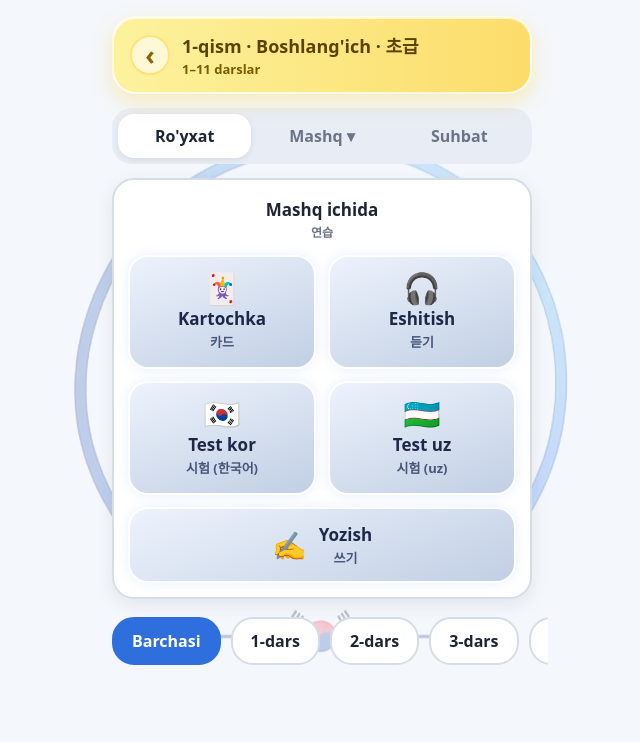
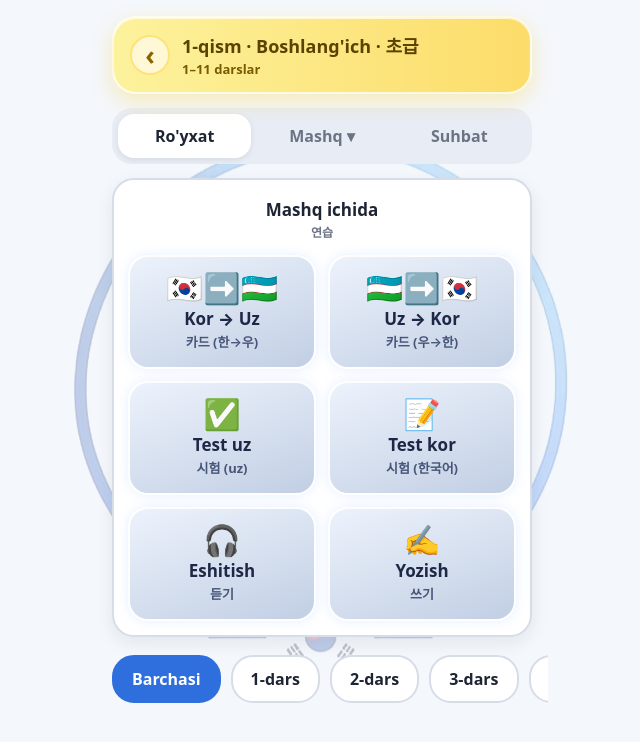
Before and after one commit to aksdi0202-pixel/topikgo-app, a plain HTML site: page bolim.html in a window 1280 px wide. Both pictures are taken after a click on the button "Mashq ▾". Shown: the whole page, without its empty margins (318-958 px from the left). Drawn offline with Linux system fonts and the light colour scheme.

Commit message:
Split Kartochka into Kor→Uz and Uz→Kor, reorder Mashq tiles with icons
Co-Authored-By: Claude Haiku 5.5 <noreply@anthropic.com>
Claude-Session: https://claude.ai/code/session_01W1iXZm6cdF5vPNG1tGJF1R

```diff
--- a/bolim.html
+++ b/bolim.html
@@ -59,8 +59,6 @@
   .mashq .em { font-size: 30px; line-height: 1; }
   .mashq .nm { display: block; font-weight: 800; font-size: 17px; text-align: center; }
   .mashq .kr { display: block; font-size: 13px; font-weight: 600; color: #465578; text-align: center; margin-top: 2px; }
-  .mashq a:last-child { grid-column: 1 / -1; flex-direction: row; gap: 12px; padding: 14px; }
-  .mashq a:last-child .em { font-size: 28px; }
 
   .chips {
     display: flex; gap: 10px; overflow-x: auto; padding: 4px 2px 10px; margin: 0 -16px 6px; padding-left: 16px; padding-right: 16px;
@@ -94,10 +92,11 @@
 
     <div class="mashq" id="mashq">
       <div class="mashq-head">Mashq ichida<span>연습</span></div>
-      <a href="#"><span class="em">🃏</span><span><span class="nm">Kartochka</span><span class="kr">카드</span></span></a>
+      <a href="#"><span class="em">🇰🇷➡️🇺🇿</span><span><span class="nm">Kor → Uz</span><span class="kr">카드 (한→우)</span></span></a>
+      <a href="#"><span class="em">🇺🇿➡️🇰🇷</span><span><span class="nm">Uz → Kor</span><span class="kr">카드 (우→한)</span></span></a>
+      <a href="#"><span class="em">✅</span><span><span class="nm">Test uz</span><span class="kr">시험 (uz)</span></span></a>
+      <a href="#"><span class="em">📝</span><span><span class="nm">Test kor</span><span class="kr">시험 (한국어)</span></span></a>
       <a href="#"><span class="em">🎧</span><span><span class="nm">Eshitish</span><span class="kr">듣기</span></span></a>
-      <a href="#"><span class="em">🇰🇷</span><span><span class="nm">Test kor</span><span class="kr">시험 (한국어)</span></span></a>
-      <a href="#"><span class="em">🇺🇿</span><span><span class="nm">Test uz</span><span class="kr">시험 (uz)</span></span></a>
       <a href="#"><span class="em">✍️</span><span><span class="nm">Yozish</span><span class="kr">쓰기</span></span></a>
     </div>
 
```
